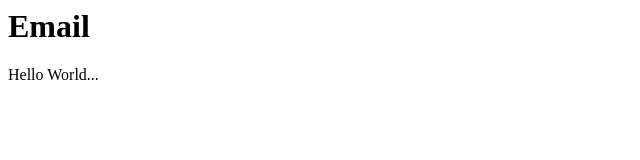
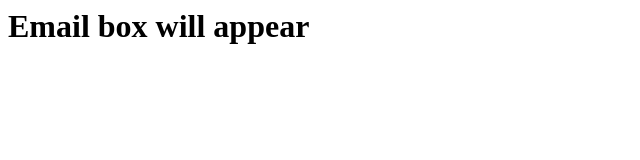
Before and after one commit to baophamtd/InTime, a website: page client/index.html in a window 1280 px wide. Shown: the whole page, without its empty margins (0-640 px from the left). Drawn offline with Linux system fonts and the light colour scheme.

```diff
--- a/client/index.html
+++ b/client/index.html
@@ -1,5 +1,7 @@
+<html>
 <head><title>In Time</title></head>
 <body>
-    <h1>Email</h1>
-    <p>Hello World... </p>
+    <h1>Email box will appear</h1>
+    <script src='controllers/clients.js'>
 </body>
+</html>
```
